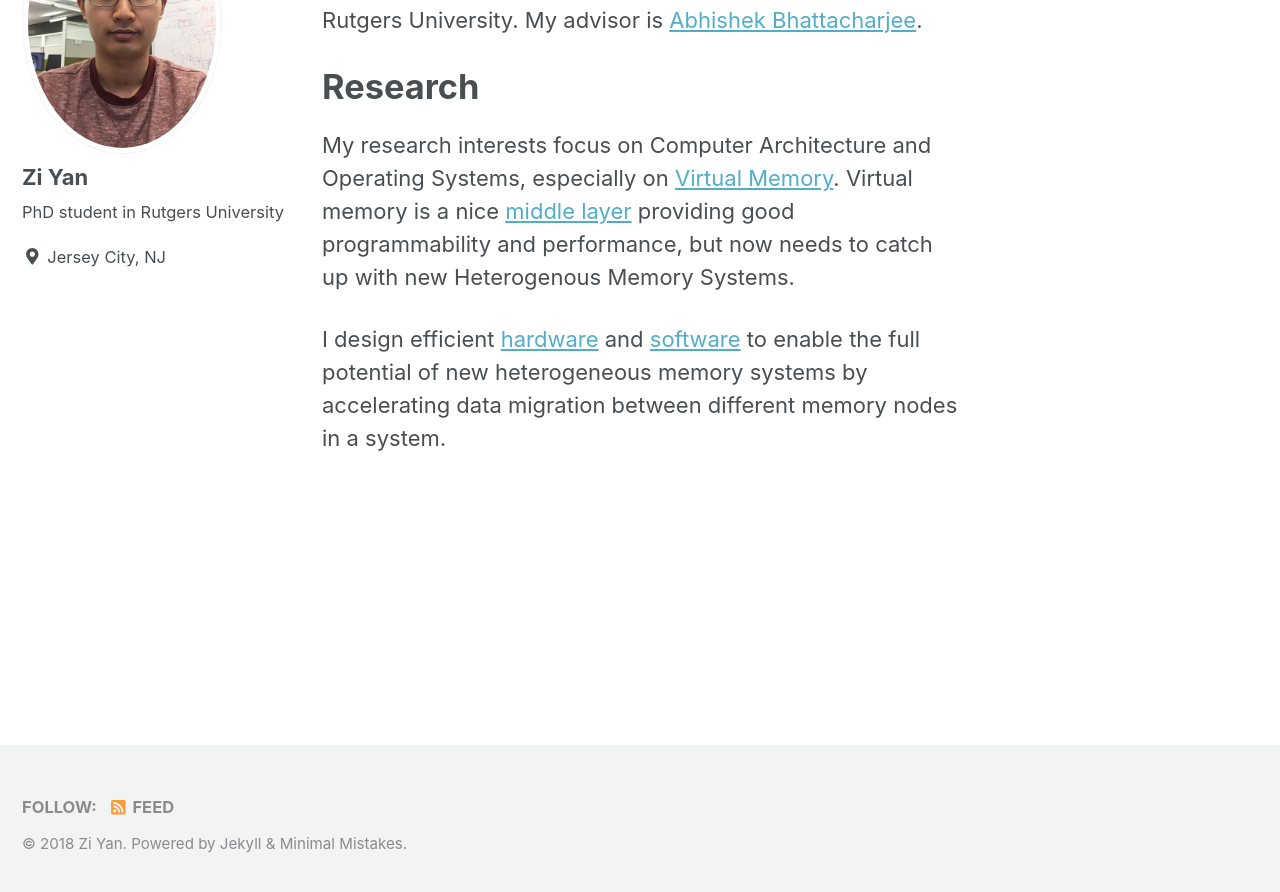
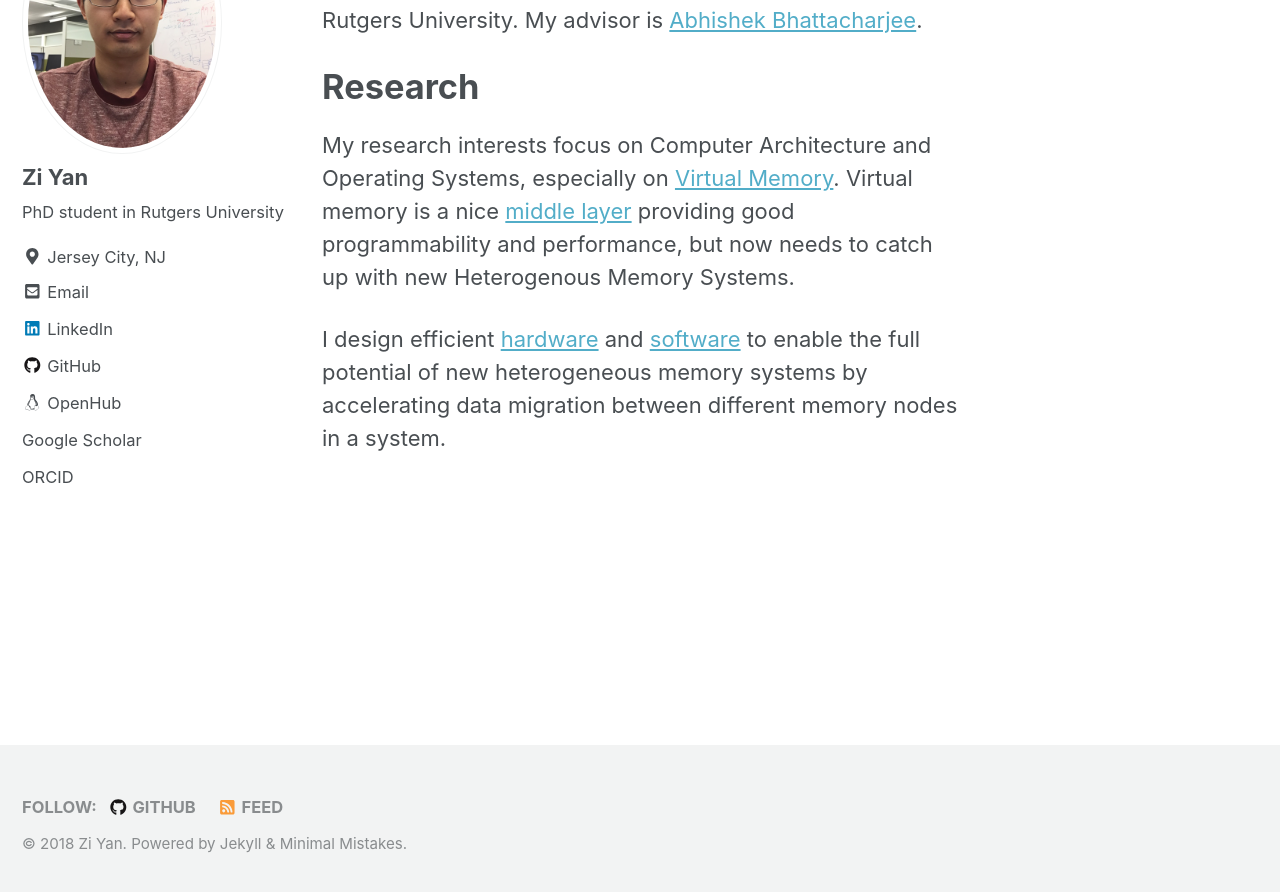
Before and after one commit to x-y-z/x-y-z.github.io, a Jekyll site: the page built from _pages/about.md, in a window 1280 px wide and 900 px high, scrolled down 253 px. Shown: the top 892 px of the window. Built offline with Jekyll 4.4.1, drawn with Linux system fonts in a browser that asks for light colours; nearby versions of some CDN libraries; our own code applies the rules of GitHub Pages for plain Markdown files; comment, search, counter and statistics services are not loaded; a style sheet for code colours, icons or effects is not loaded.

Commit message:
Add social stuff.
Signed-off-by: Zi Yan <zi.yan@cs.rutgers.edu>

```diff
--- a/_config.yml
+++ b/_config.yml
@@ -101,22 +101,25 @@ author:
   avatar           : "/images/profile.jpg" # path of avatar image, e.g. "/assets/images/bio-photo.jpg"
   bio              : "PhD student in Rutgers University"
   location         : "Jersey City, NJ"
-  email            :
+  email            : "zi.yan@cs.rutgers.edu"
   uri              :
   home             : # null (default), "absolute or relative url to link to author home"
+  googlescholar    : "https://scholar.google.com/citations?user=aT8UcQgAAAAJ"
+  orcid            : "http://orcid.org/0000-0001-9950-0993"
+  github           : "x-y-z"
+  openhub          : "zyan"
+  linkedin         : "ziyan1"
   bitbucket        :
   codepen          :
   dribbble         :
   flickr           :
   facebook         :
   foursquare       :
-  github           :
   gitlab           :
   google_plus      :
   keybase          :
   instagram        :
   lastfm           :
-  linkedin         : # "john-doe-12345678" (the last part of your profile url, e.g. https://www.linkedin.com/in/john-doe-12345678)
   pinterest        :
   soundcloud       :
   stackoverflow    : # "123456/username" (the last part of your profile url, e.g. https://stackoverflow.com/users/123456/username)
--- a/_includes/author-profile.html
+++ b/_includes/author-profile.html
@@ -257,6 +257,16 @@
         </li>
       {% endif %}
 
+      {% if author.openhub %}
+        <li><a href="https://www.openhub.net/accounts/{{ author.openhub}}"><i class="fab fa-fw fa-linux" aria-hidden="true"></i> OpenHub</a></li>
+      {% endif %}
+      {% if author.googlescholar %}
+        <li><a href="{{ author.googlescholar }}"><i class="ai ai-google-scholar-square ai-fw"></i> Google Scholar</a></li>
+      {% endif %}
+      {% if author.orcid %}
+        <li><a href="{{ author.orcid }}"><i class="ai ai-orcid-square ai-fw"></i> ORCID</a></li>
+      {% endif %}
+
       {% include author-profile-custom-links.html %}
     </ul>
   </div>
--- a/_includes/head/custom.html
+++ b/_includes/head/custom.html
@@ -1,5 +1,5 @@
 <!-- start custom head snippets -->
-
+<link rel="stylesheet" href="https://cdn.rawgit.com/jpswalsh/academicons/master/css/academicons.min.css">
 <!-- insert favicons. use https://realfavicongenerator.net/ -->
 
 <!-- end custom head snippets -->
```
